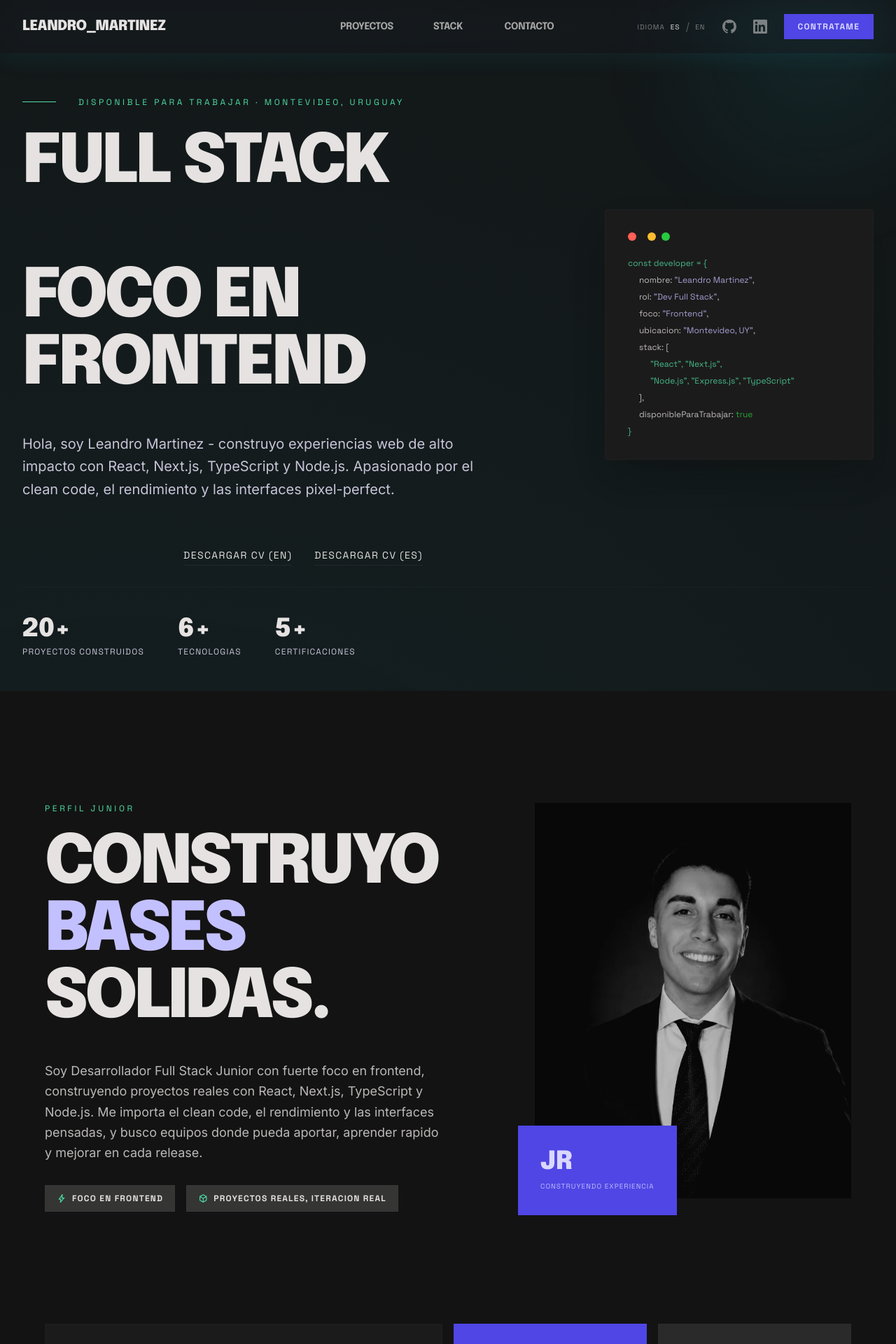
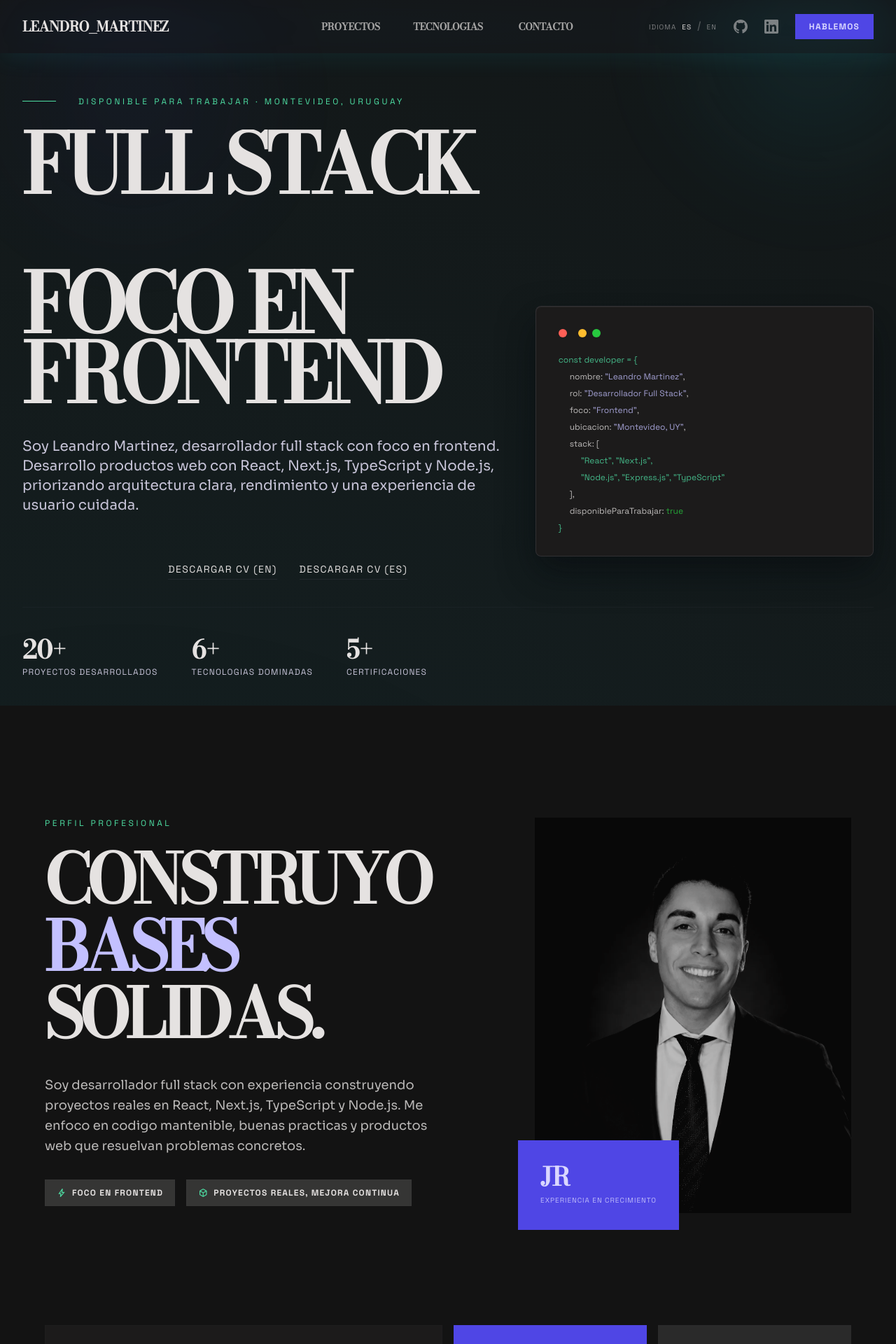
Before and after one commit to leamartinez1707/portfolio-web, a React (Vite) app: page / in a window 1280 px wide. Shown: the top 1920 px of the page at 70% size. Built offline with nearby package versions, Linux system fonts and the light colour scheme; no server answers.

Commit message:
fix: landing styles

```diff
--- a/index.html
+++ b/index.html
@@ -13,7 +13,7 @@
     })(window, document, 'script', 'dataLayer', 'GTM-TK2J9VT7');</script>
   <!-- End Google Tag Manager -->
   <meta charset="UTF-8" />
-  <link rel="icon" type="image/svg+xml" href="/vite.svg" />
+  <link rel="icon" type="image/png" href="/favicon-32x32.png" />
   <meta name="viewport" content="width=device-width, initial-scale=1.0" />
   <title>Leandro Martínez | Full Stack Developer | Portfolio Web</title>
   <meta name="description"
@@ -38,10 +38,7 @@
   <link rel="manifest" href="/site.webmanifest">
   <script src="https://cdn.tailwindcss.com?plugins=forms,container-queries"></script>
   <link
-    href="https://fonts.googleapis.com/css2?family=Epilogue:wght@400;700;800;900&amp;family=Inter:wght@400;500;600&amp;family=Space+Grotesk:wght@300;400;500;600;700&amp;display=swap"
-    rel="stylesheet" />
-  <link
-    href="https://fonts.googleapis.com/css2?family=Material+Symbols+Outlined:wght,FILL@100..700,0..1&amp;display=swap"
+    href="https://fonts.googleapis.com/css2?family=Bodoni+Moda:opsz,wght@6..96,500;700;800;900&amp;family=Sora:wght@300;400;500;600;700&amp;family=Space+Grotesk:wght@300;400;500;600;700&amp;display=swap"
     rel="stylesheet" />
   <link
     href="https://fonts.googleapis.com/css2?family=Material+Symbols+Outlined:wght,FILL@100..700,0..1&amp;display=swap"
@@ -107,8 +104,8 @@
             "full": "0.75rem"
           },
           "fontFamily": {
-            "headline": ["Epilogue"],
-            "body": ["Inter"],
+            "headline": ["Bodoni Moda"],
+            "body": ["Sora"],
             "label": ["Space Grotesk"]
           }
         },
@@ -136,6 +133,7 @@
   <noscript><iframe src="https://www.googletagmanager.com/ns.html?id=GTM-TK2J9VT7" height="0" width="0"
       style="display:none;visibility:hidden"></iframe></noscript>
   <!-- End Google Tag Manager (noscript) -->
+  <a href="#home" class="skip-link">Skip to content</a>
   <div id="root"></div>
   <script type="module" src="/src/main.tsx"></script>
 </body>
--- a/src/components/landing/LandingHome.tsx
+++ b/src/components/landing/LandingHome.tsx
@@ -10,24 +10,27 @@ const LandingHome = ({ language }: LandingHomeProps) => {
   return (
     <>
       {/* Hero Section */}
-      <section id="home" className="relative min-h-screen flex items-center pt-32 pb-40 px-8 overflow-hidden">
+      <section id="home" className="relative min-h-[100dvh] flex items-center pt-32 pb-40 px-6 md:px-8 overflow-hidden">
         {/* Background Decoration */}
         <div data-gsap-float className="absolute top-0 right-0 w-1/2 h-full opacity-10 pointer-events-none">
           <div className="w-full h-full bg-gradient-to-l from-primary/30 to-transparent"></div>
         </div>
+        <div data-gsap-float className="absolute -top-32 -left-24 w-[36rem] h-[36rem] opacity-20 pointer-events-none blur-3xl">
+          <div className="w-full h-full bg-[radial-gradient(circle_at_center,rgba(79,70,229,0.32),transparent_64%)]"></div>
+        </div>
 
-        <div className="max-w-[1440px] mx-auto w-full grid grid-cols-12 gap-8 items-center">
-          <div className="col-span-12 lg:col-span-8">
+        <div className="max-w-[1440px] mx-auto w-full grid grid-cols-12 gap-8 lg:gap-10 items-center">
+          <div className="col-span-12 lg:col-span-7">
             <div data-gsap-hero-badge className="inline-flex items-center space-x-4 mb-8">
               <span className="h-[1px] w-12 bg-secondary"></span>
               <span className="font-label text-secondary tracking-[0.3em] uppercase text-xs">{t.availability[language]}</span>
             </div>
-            <h1 data-gsap-hero-title className="font-headline text-6xl md:text-8xl font-black leading-[0.9] tracking-tighter mb-12 text-on-surface overflow-hidden">
+            <h1 data-gsap-hero-title className="font-headline text-6xl md:text-[7.25rem] font-black leading-[0.86] tracking-[-0.04em] mb-10 text-on-surface overflow-hidden [text-wrap:balance]">
               <span data-gsap-line className="block">{t.titleLine1[language]}</span>
               <span data-gsap-line className="block text-transparent bg-clip-text bg-gradient-to-r from-primary to-secondary">{t.titleLine2[language]}</span>
               <span data-gsap-line className="block">{t.titleLine3[language]}</span>
             </h1>
-            <p data-gsap-hero-subtitle className="font-body text-xl text-on-surface-variant max-w-2xl leading-relaxed mb-12">
+            <p data-gsap-hero-subtitle className="font-body text-lg md:text-xl text-on-surface-variant max-w-[65ch] leading-relaxed mb-12 [text-wrap:pretty]">
               {t.subtitle[language]}
             </p>
             <div className="flex flex-col sm:flex-row sm:flex-wrap items-start sm:items-center gap-4 sm:gap-8">
@@ -35,7 +38,7 @@ const LandingHome = ({ language }: LandingHomeProps) => {
                 href="#contact"
                 data-gsap-hero-cta
                 data-gsap-magnetic
-                className="group relative px-10 py-5 bg-primary-container text-on-primary-container font-label font-bold uppercase tracking-widest overflow-hidden transition-all duration-300 hover:bg-secondary hover:text-on-secondary"
+                className="group relative px-10 py-5 bg-primary-container text-on-primary-container font-label font-bold uppercase tracking-widest overflow-hidden rounded-md shadow-[0_14px_40px_rgba(79,70,229,0.35)] transition-all duration-300 hover:-translate-y-0.5 hover:bg-secondary hover:text-on-secondary"
               >
                 <span className="relative z-10">{t.ctaHireMe[language]}</span>
               </a>
@@ -44,7 +47,7 @@ const LandingHome = ({ language }: LandingHomeProps) => {
                 download
                 data-gsap-hero-cta
                 data-gsap-magnetic
-                className="font-label text-sm tracking-widest uppercase border-b border-outline-variant/30 pb-1 hover:text-primary transition-colors"
+                className="font-label text-sm tracking-widest uppercase border-b border-outline-variant/30 pb-1 hover:text-primary transition-colors focus-visible:outline-none"
               >
                 {t.downloadCvEn[language]}
               </a>
@@ -53,7 +56,7 @@ const LandingHome = ({ language }: LandingHomeProps) => {
                 download
                 data-gsap-hero-cta
                 data-gsap-magnetic
-                className="font-label text-sm tracking-widest uppercase border-b border-outline-variant/30 pb-1 hover:text-primary transition-colors"
+                className="font-label text-sm tracking-widest uppercase border-b border-outline-variant/30 pb-1 hover:text-primary transition-colors focus-visible:outline-none"
               >
                 {t.downloadCvEs[language]}
               </a>
@@ -61,8 +64,8 @@ const LandingHome = ({ language }: LandingHomeProps) => {
           </div>
 
           {/* Code snippet card */}
-          <div className="col-span-12 lg:col-span-4 hidden lg:block">
-            <div data-gsap-hero-codecard className="relative p-8 bg-surface-container-low rounded-lg border border-outline-variant/10 shadow-2xl">
+          <div className="col-span-12 lg:col-span-5 hidden lg:block lg:translate-y-16">
+            <div data-gsap-hero-codecard className="card-premium relative p-8 bg-surface-container-low rounded-xl">
               <div className="flex space-x-2 mb-6">
                 <div className="w-3 h-3 rounded-full bg-[#ff5f56]"></div>
                 <div className="w-3 h-3 rounded-full bg-[#ffbd2e]"></div>
@@ -86,7 +89,7 @@ const LandingHome = ({ language }: LandingHomeProps) => {
         </div>
 
         {/* Stats row */}
-        <div className="absolute bottom-12 left-0 right-0 px-8">
+        <div className="absolute bottom-10 left-0 right-0 px-6 md:px-8">
           <div className="max-w-[1440px] mx-auto w-full">
             <div className="flex flex-wrap gap-12 border-t border-outline-variant/15 pt-10">
               <div data-gsap-stat>
--- a/src/index.css
+++ b/src/index.css
@@ -1,15 +1,30 @@
 @import "tailwindcss";
 
 :root {
+  color-scheme: dark;
   --brand-cyan: #22d3ee;
   --brand-orange: #fb923c;
   --brand-cyan-soft: rgba(34, 211, 238, 0.38);
   --brand-orange-soft: rgba(251, 146, 60, 0.38);
+  --focus-ring: rgba(34, 211, 238, 0.65);
+  --focus-shadow: rgba(34, 211, 238, 0.22);
 }
 
 @layer base {
   html {
     scroll-behavior: smooth;
+    text-rendering: optimizeLegibility;
+    -webkit-font-smoothing: antialiased;
+  }
+
+  body {
+    margin: 0;
+    min-height: 100dvh;
+    color: #e5e2e1;
+    background:
+      radial-gradient(circle at 12% 8%, rgba(34, 211, 238, 0.06), transparent 28%),
+      radial-gradient(circle at 86% 84%, rgba(251, 146, 60, 0.06), transparent 30%),
+      #0f1115;
   }
 
   * {
@@ -153,16 +168,47 @@
 a,
 button,
 input,
-textarea {
-  transition: all 0.3s ease;
+textarea,
+select {
+  transition: color 240ms ease, background-color 240ms ease, border-color 240ms ease, transform 240ms ease, box-shadow 240ms ease;
 }
 
 /* Focus states for accessibility */
+
+a:focus-visible,
+button:focus-visible,
+input:focus-visible,
+textarea:focus-visible,
+select:focus-visible {
+  outline: 2px solid var(--focus-ring);
+  outline-offset: 2px;
+  box-shadow: 0 0 0 6px var(--focus-shadow);
+}
 
 input:focus,
 textarea:focus {
   outline: 1px solid var(--brand-cyan);
   outline-offset: 1px;
+}
+
+.skip-link {
+  position: fixed;
+  top: 0.75rem;
+  left: 0.75rem;
+  z-index: 1000;
+  transform: translateY(-150%);
+  border: 1px solid rgba(34, 211, 238, 0.4);
+  background: rgba(15, 17, 21, 0.95);
+  color: #ecfeff;
+  font-family: "Space Grotesk", sans-serif;
+  font-size: 0.75rem;
+  letter-spacing: 0.08em;
+  text-transform: uppercase;
+  padding: 0.5rem 0.75rem;
+}
+
+.skip-link:focus-visible {
+  transform: translateY(0);
 }
 
 /* Custom loading animation */
@@ -247,6 +293,20 @@ textarea:focus {
   );
 }
 
+.card-premium {
+  border: 1px solid rgba(199, 196, 216, 0.12);
+  box-shadow: 0 22px 50px rgba(4, 7, 12, 0.5), inset 0 1px 0 rgba(255, 255, 255, 0.05);
+}
+
 button {
   cursor: pointer;
 }
+
+@media (prefers-reduced-motion: reduce) {
+  * {
+    scroll-behavior: auto !important;
+    animation-duration: 0.01ms !important;
+    animation-iteration-count: 1 !important;
+    transition-duration: 0.01ms !important;
+  }
+}
--- a/src/libs/i18n.ts
+++ b/src/libs/i18n.ts
@@ -11,7 +11,7 @@ export const landingText = {
     },
     stack: {
       en: 'Stack',
-      es: 'Stack',
+      es: 'Tecnologias',
     },
     contact: {
       en: 'Contact',
@@ -19,7 +19,7 @@ export const landingText = {
     },
     hireMe: {
       en: 'Hire Me',
-      es: 'Contratame',
+      es: 'Hablemos',
     },
     language: {
       en: 'Language',
@@ -41,11 +41,11 @@ export const landingText = {
     },
     subtitle: {
       en: "Hi, I'm Leandro Martinez - I build high-impact web experiences with React, Next.js, TypeScript and Node.js. Passionate about clean code, performance and pixel-perfect UIs.",
-      es: 'Hola, soy Leandro Martinez - construyo experiencias web de alto impacto con React, Next.js, TypeScript y Node.js. Apasionado por el clean code, el rendimiento y las interfaces pixel-perfect.',
+      es: 'Soy Leandro Martinez, desarrollador full stack con foco en frontend. Desarrollo productos web con React, Next.js, TypeScript y Node.js, priorizando arquitectura clara, rendimiento y una experiencia de usuario cuidada.',
     },
     ctaHireMe: {
       en: 'Hire Me',
-      es: 'Contratame',
+      es: 'Hablemos',
     },
     titleLine3: {
       en: 'FRONTEND FOCUSED',
@@ -61,7 +61,7 @@ export const landingText = {
     },
     codeRole: {
       en: 'Full Stack Dev',
-      es: 'Dev Full Stack',
+      es: 'Desarrollador Full Stack',
     },
     codeFocus: {
       en: 'Frontend',
@@ -97,11 +97,11 @@ export const landingText = {
     },
     statProjects: {
       en: 'Projects Built',
-      es: 'Proyectos Construidos',
+      es: 'Proyectos desarrollados',
     },
     statTechnologies: {
       en: 'Technologies',
-      es: 'Tecnologias',
+      es: 'Tecnologias dominadas',
     },
     statCertifications: {
       en: 'Certifications',
@@ -111,7 +111,7 @@ export const landingText = {
   about: {
     badge: {
       en: 'Junior Profile',
-      es: 'Perfil Junior',
+      es: 'Perfil profesional',
     },
     titleLine1: {
       en: 'I BUILD',
@@ -127,7 +127,7 @@ export const landingText = {
     },
     paragraph: {
       en: "I'm a Junior Full Stack Developer with a strong frontend focus, building real projects with React, Next.js, TypeScript and Node.js. I care about clean code, performance and thoughtful interfaces, and I'm looking for teams where I can contribute, learn fast and keep improving with every release.",
-      es: 'Soy Desarrollador Full Stack Junior con fuerte foco en frontend, construyendo proyectos reales con React, Next.js, TypeScript y Node.js. Me importa el clean code, el rendimiento y las interfaces pensadas, y busco equipos donde pueda aportar, aprender rapido y mejorar en cada release.',
+      es: 'Soy desarrollador full stack con experiencia construyendo proyectos reales en React, Next.js, TypeScript y Node.js. Me enfoco en codigo mantenible, buenas practicas y productos web que resuelvan problemas concretos.',
     },
     chipFocus: {
       en: 'Frontend Focus',
@@ -135,11 +135,11 @@ export const landingText = {
     },
     chipProjects: {
       en: 'Real Projects, Real Iteration',
-      es: 'Proyectos Reales, Iteracion Real',
+      es: 'Proyectos reales, mejora continua',
     },
     jrTag: {
       en: 'Building Experience',
-      es: 'Construyendo Experiencia',
+      es: 'Experiencia en crecimiento',
     },
     howIWorkTag: {
       en: '01 / HOW I WORK',
@@ -147,23 +147,23 @@ export const landingText = {
     },
     howIWorkTitle: {
       en: 'Clean code, clear structure, steady progress.',
-      es: 'Codigo limpio, estructura clara, progreso constante.',
+      es: 'Codigo limpio, estructura clara y foco en entrega.',
     },
     howIWorkText: {
       en: 'I like building features with readable code, reusable components and room to scale. As a junior developer, I value feedback, iteration and shipping things the right way.',
-      es: 'Me gusta construir features con codigo legible, componentes reutilizables y espacio para escalar. Como desarrollador junior, valoro el feedback, la iteracion y entregar bien las cosas.',
+      es: 'Trabajo con componentes reutilizables, decisiones tecnicas justificadas y atencion al detalle. Valoro el feedback, la iteracion y entregar funcionalidades estables.',
     },
     fastLearnerTitle: {
       en: 'Fast Learner',
-      es: 'Aprendizaje Rapido',
+      es: 'Aprendizaje rapido',
     },
     fastLearnerText: {
       en: 'I adapt quickly, document what I learn and turn new tools into shipped work.',
-      es: 'Me adapto rapido, documento lo que aprendo y convierto nuevas herramientas en trabajo entregado.',
+      es: 'Me adapto rapido, documento lo aprendido y transformo nuevas herramientas en soluciones publicadas.',
     },
     uiCraft: {
       en: 'Frontend Craft',
-      es: 'Oficio Frontend',
+      es: 'Craft frontend',
     },
     currentGoalTag: {
       en: 'CURRENT GOAL',
@@ -171,7 +171,7 @@ export const landingText = {
     },
     currentGoalText: {
       en: 'Join a team where I can add value early, keep learning fast and grow into a stronger full stack engineer.',
-      es: 'Sumarme a un equipo donde pueda aportar valor desde el inicio, seguir aprendiendo rapido y crecer como full stack engineer.',
+      es: 'Apuntar a equipos de producto donde pueda aportar desde el inicio, seguir creciendo tecnicamente y asumir desafios cada vez mas complejos.',
     },
     portraitAlt: {
       en: 'Professional portrait',
@@ -193,11 +193,11 @@ export const landingText = {
     },
     subtitle: {
       en: 'Built for production, with open-source repos available for technical review.',
-      es: 'Construidos para produccion, con repos open-source disponibles para revision tecnica.',
+      es: 'Proyectos pensados para produccion, con repositorios publicos disponibles para revision tecnica.',
     },
     code: {
       en: 'Code',
-      es: 'Codigo',
+      es: 'Repositorio',
     },
     privateRepo: {
       en: 'Private Repo',
@@ -205,7 +205,7 @@ export const landingText = {
     },
     liveDemo: {
       en: 'Live Demo',
-      es: 'Demo Live',
+      es: 'Ver demo',
     },
     demo: {
       en: 'Demo',
@@ -213,17 +213,17 @@ export const landingText = {
     },
     moreProjects: {
       en: 'More Projects',
-      es: 'Mas Proyectos',
+      es: 'Mas proyectos',
     },
     viewAllGithub: {
       en: 'View All on GitHub',
-      es: 'Ver Todo en GitHub',
+      es: 'Ver todo en GitHub',
     },
   },
   stack: {
     badge: {
       en: 'Tech Stack',
-      es: 'Stack Tecnologico',
+      es: 'Stack tecnologico',
     },
     heading1: {
       en: 'THE',
@@ -235,7 +235,7 @@ export const landingText = {
     },
     subtitle: {
       en: 'A curated set of battle-tested tools I use to architect digital experiences that scale.',
-      es: 'Un set curado de herramientas probadas que uso para crear experiencias digitales escalables.',
+      es: 'Tecnologias que uso en proyectos reales para desarrollar productos mantenibles, escalables y listos para produccion.',
     },
     frontendTitle: {
       en: 'React & Next.js Ecosystem',
@@ -243,15 +243,15 @@ export const landingText = {
     },
     frontendText: {
       en: 'Type-safe, component-driven UIs with React 19 and Next.js. I build state management systems, SSR/SSG apps, and pixel-perfect interfaces with TypeScript and Tailwind CSS.',
-      es: 'Interfaces type-safe y orientadas a componentes con React 19 y Next.js. Construyo sistemas de estado, apps SSR/SSG e interfaces pixel-perfect con TypeScript y Tailwind CSS.',
+      es: 'Interfaces basadas en componentes con React y Next.js. Trabajo con TypeScript, manejo de estado y UI escalable con Tailwind CSS.',
     },
     levelsTitle: {
       en: 'Skill Levels',
-      es: 'Niveles de Skill',
+      es: 'Nivel por tecnologia',
     },
     levelsText: {
       en: 'Built from real projects: client work, freelance, and open-source.',
-      es: 'Construido en proyectos reales: clientes, freelance y open-source.',
+      es: 'Nivel construido en proyectos reales, trabajo freelance y colaboraciones tecnicas.',
     },
     backendTitle: {
       en: 'Backend & APIs',
@@ -259,15 +259,15 @@ export const landingText = {
     },
     backendText: {
       en: 'Scalable Node.js services, REST APIs, and microservices with Express and Nest.js. Type-safe data access with Prisma, MongoDB, and PostgreSQL.',
-      es: 'Servicios escalables en Node.js, APIs REST y microservicios con Express y Nest.js. Acceso a datos type-safe con Prisma, MongoDB y PostgreSQL.',
+      es: 'Servicios en Node.js, APIs REST y arquitectura modular con Express y Nest.js. Acceso a datos tipado con Prisma, MongoDB y PostgreSQL.',
     },
     toolsTitle: {
       en: 'Tools & Cloud',
-      es: 'Herramientas y Cloud',
+      es: 'Herramientas y nube',
     },
     toolsText: {
-      en: 'CI/CD with GitHub Actions, cloud deployments on Vercel and AWS, containerization with Docker and AI integrations via OpenAI API.',
-      es: 'CI/CD con GitHub Actions, despliegues cloud en Vercel y AWS, contenedores con Docker e integraciones de IA via OpenAI API.',
+      en: 'Vercel and Render deployments. Familiar with AWS, Docker containerization and AI integrations with OpenAI API.',
+      es: 'Despliegues en Vercel y Render. Conocimiento en AWS, contenedores con Docker e integraciones de IA con OpenAI API.',
     },
     designBlock: {
       en: 'CLEAN CODE FOCUSED',
@@ -297,11 +297,11 @@ export const landingText = {
     },
     subtitle: {
       en: "Open to full-time positions, freelance projects, and technical collaborations. Let's build something great.",
-      es: 'Abierto a posiciones full-time, proyectos freelance y colaboraciones tecnicas. Construyamos algo grande.',
+      es: 'Estoy disponible para posiciones full-time, proyectos freelance y colaboraciones tecnicas. Si tenes una idea o vacante, conversemos.',
     },
     detailsTitle: {
       en: 'Contact Details',
-      es: 'Detalles de Contacto',
+      es: 'Datos de contacto',
     },
     location: {
       en: 'Location',
@@ -309,27 +309,27 @@ export const landingText = {
     },
     socialTitle: {
       en: 'Find Me Online',
-      es: 'Encontrame Online',
+      es: 'Perfiles online',
     },
     availableNow: {
       en: 'Available Now',
-      es: 'Disponible Ahora',
+      es: 'Disponible ahora',
     },
     availableText: {
       en: 'Open to full-time roles and select freelance projects. Response within 24 hours.',
-      es: 'Abierto a roles full-time y proyectos freelance selectivos. Respuesta dentro de 24 horas.',
+      es: 'Disponible para roles full-time y proyectos freelance seleccionados. Respondo dentro de 24 horas.',
     },
     formTitle: {
       en: 'Send a Message',
-      es: 'Enviar Mensaje',
+      es: 'Enviar mensaje',
     },
     yourName: {
       en: 'Your Name',
-      es: 'Tu Nombre',
+      es: 'Tu nombre',
     },
     emailAddress: {
       en: 'Email Address',
-      es: 'Correo Electronico',
+      es: 'Correo electronico',
     },
     subject: {
       en: 'Subject',
@@ -341,7 +341,7 @@ export const landingText = {
     },
     subjectPlaceholder: {
       en: 'Job opportunity / Project collaboration / ...',
-      es: 'Oportunidad laboral / Colaboracion de proyecto / ...',
+      es: 'Busqueda laboral / Proyecto / Colaboracion tecnica',
     },
     messagePlaceholder: {
       en: 'Tell me about your project or opportunity...',
@@ -349,7 +349,7 @@ export const landingText = {
     },
     send: {
       en: 'Send Message',
-      es: 'Enviar Mensaje',
+      es: 'Enviar mensaje',
     },
     sending: {
       en: 'Sending...',
@@ -361,7 +361,7 @@ export const landingText = {
     },
     sentOk: {
       en: "Message sent! I'll get back to you soon.",
-      es: 'Mensaje enviado! Te respondo pronto.',
+      es: 'Mensaje enviado. Te respondo pronto.',
     },
     sentFail: {
       en: 'Failed to send. Please try again or email me directly.',
```
